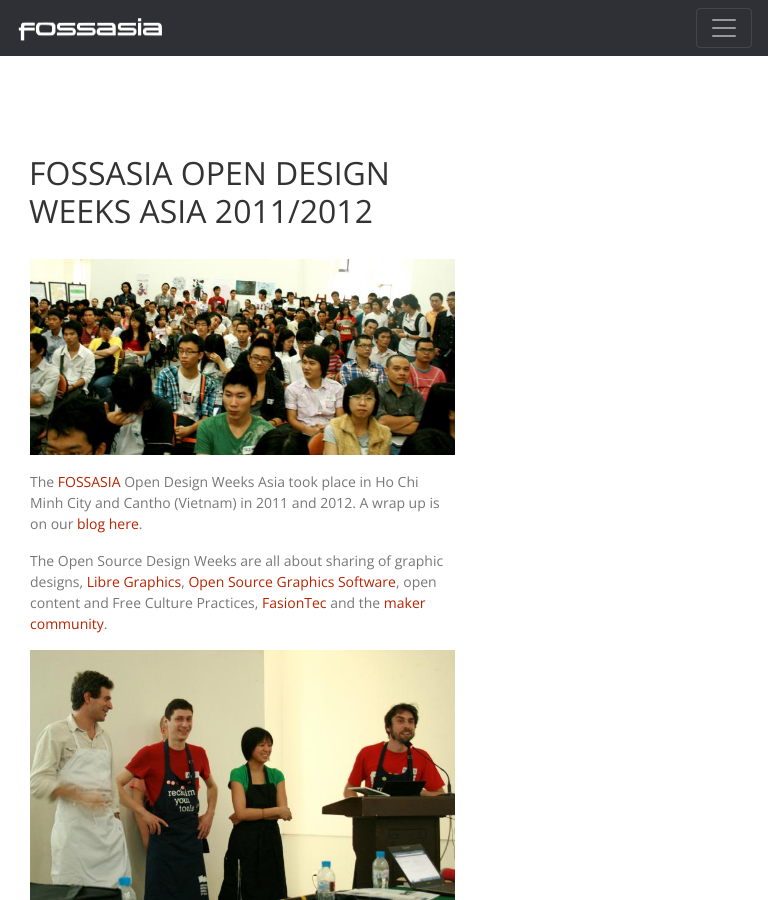
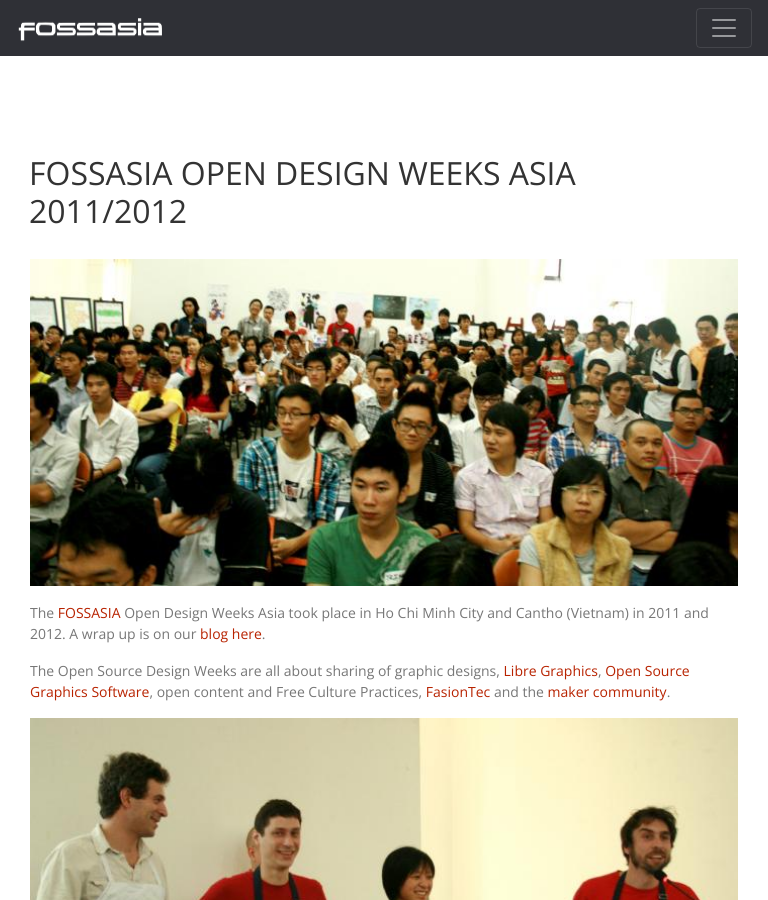
Before and after one commit to fossasia/2012.fossasia.org, a Jekyll site: the page built from index.md, in a window 768 px wide and 900 px high. Built offline with Jekyll 4.4.1, drawn with Linux system fonts in a browser that asks for light colours; nearby versions of some CDN libraries; some web fonts are replaced.

Commit message:
Fix for tablets (portait)

```diff
--- a/stylesheets/sidebar.css
+++ b/stylesheets/sidebar.css
@@ -52,6 +52,21 @@
   	float: left !important
 }
 }
+@media only screen and (min-device-width: 481px) and (max-device-width: 1024px) and (orientation:portrait) {
+#side-bar {
+        display: block;
+		margin-top: 5%;
+		background-color: #EEE;
+		border-radius: 10px;
+		width: 100%;
+       float: right;
+	}
+    #content {
+	margin-top: 10% !important;
+  	width: 100% !important;
+}
+}
+
 
 @media screen and (min-width: 900px)  and (max-width: 1100px){
     		#side-bar {
```
